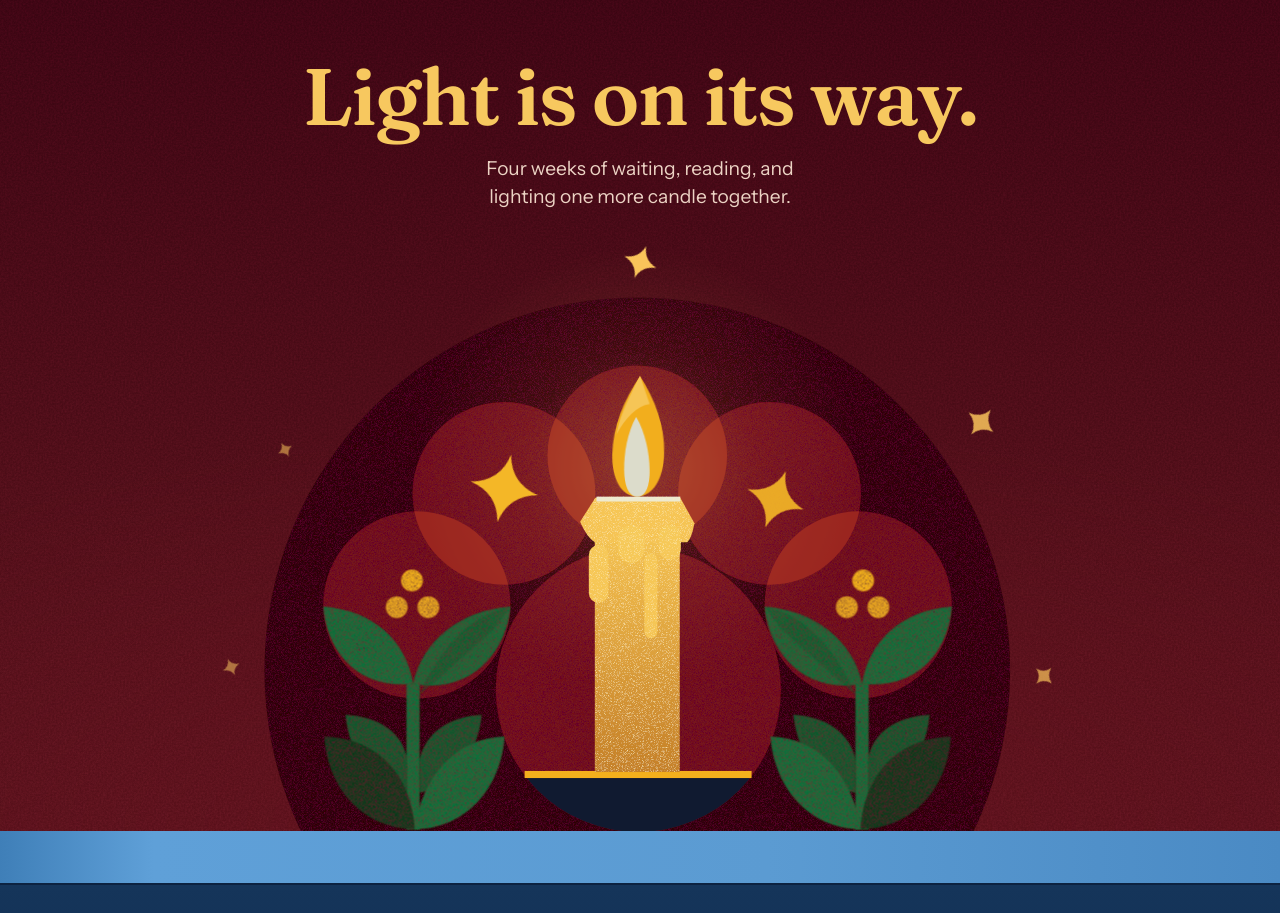
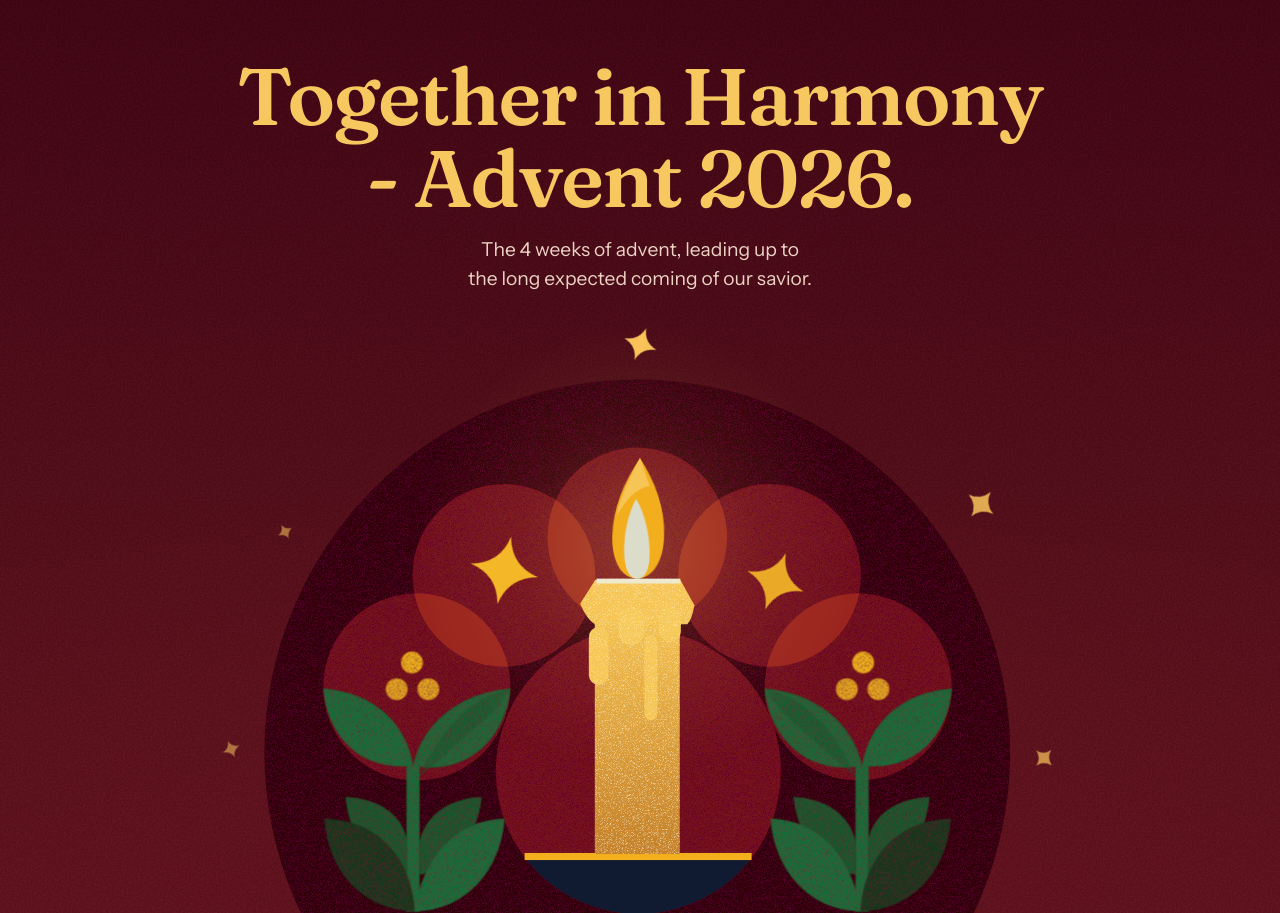
Before and after one commit to tayC1/advent-2026, a plain HTML site: page index.html in a window 1280 px wide. Shown: the top 913 px of the page. Drawn offline with Linux system fonts and the light colour scheme.

Commit message:
made some more copy changes

```diff
--- a/index.html
+++ b/index.html
@@ -208,8 +208,8 @@
 <main>
   <section class="sky">
     <!-- ✏️ EDIT THE COPY HERE -->
-    <h1>Light is on its way.</h1>
-    <p class="lede">Four weeks of waiting, reading, and lighting one more candle together.</p>
+    <h1>Together in Harmony - Advent 2026.</h1>
+    <p class="lede">The 4 weeks of advent, leading up to the long expected coming of our savior.</p>
 
     <div class="scene" role="img" aria-label="A lit candle framed by an arch of red circles, with two holly plants and golden sparks floating around the flame.">
 
```
